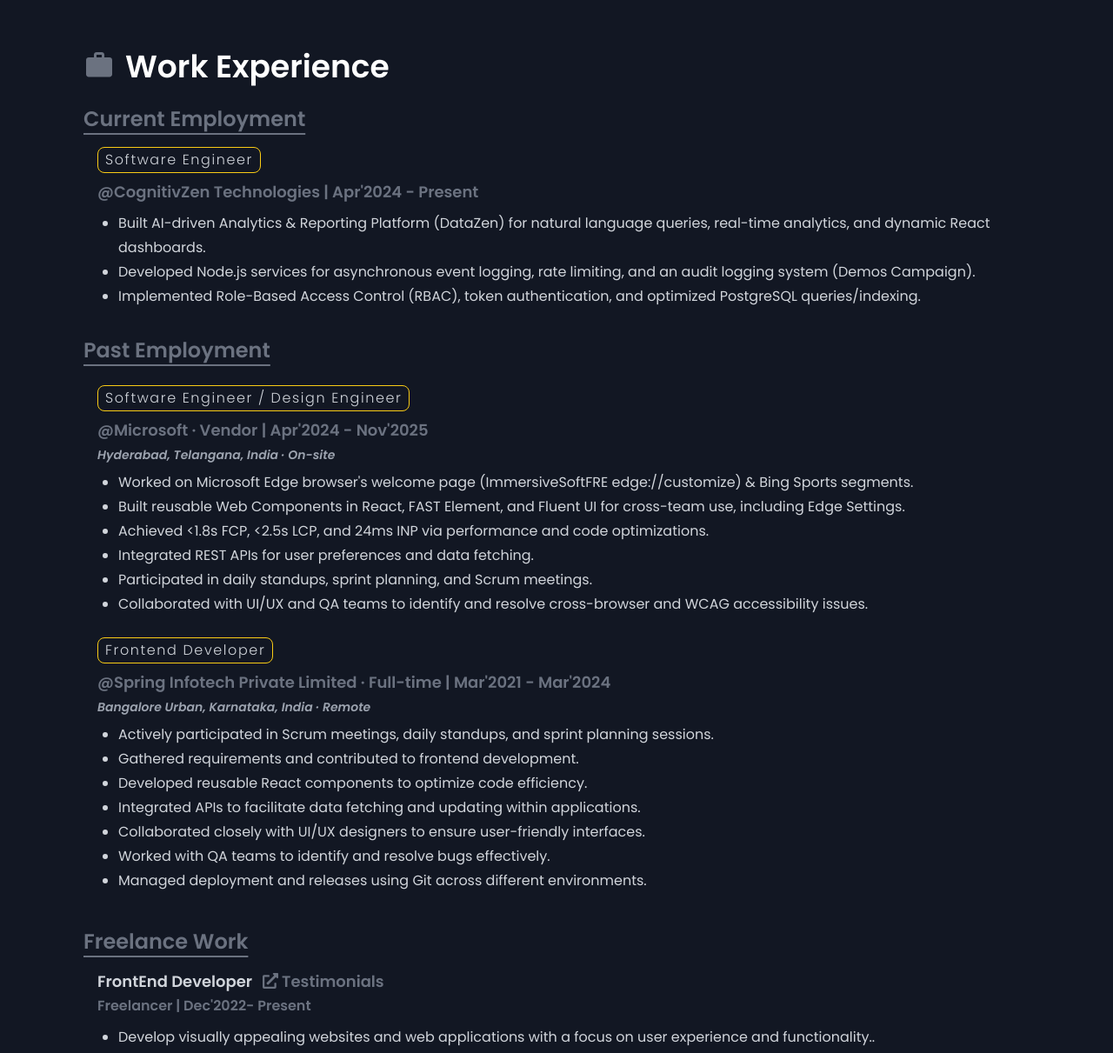
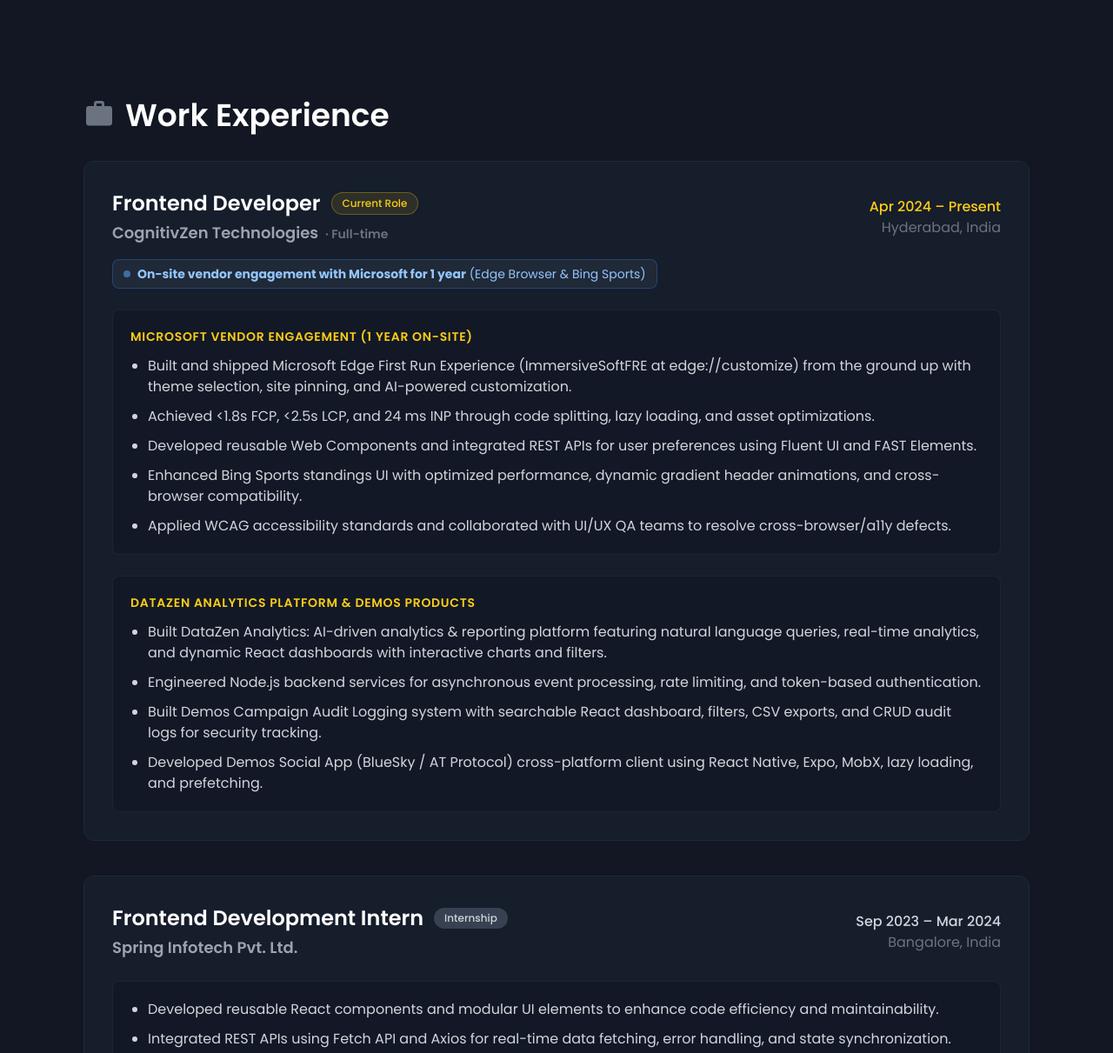
Before and after one commit to CodeBustler/my-portfolio, a React (Vite) app: page / in a window 1280 px wide. Shown: the part 1548-2759 px from the top of the page at 87% size. Built offline with nearby package versions, Linux system fonts and the light colour scheme; grey boxes are pictures that could not be loaded.

Commit message:
feat: implement initial project structure with HeroSection, PastWork, Skills, and AboutMe components

```diff
--- a/src/components/AboutMe.jsx
+++ b/src/components/AboutMe.jsx
@@ -59,19 +59,17 @@
 								<PiHandWavingFill className="inline mb-1 rotate-12 " />{" "}
 								Hey there,
 							</span>{" "}
-							I'm Mallikarjun Mavnoor, a Frontend &amp; Full Stack Developer with <span className="font-bold text-gray-200">5+ years of experience</span> currently based in Hyderabad, India. I hold a{" "}
+							I'm Mallikarjun Mavnoor, a Frontend Developer with <span className="font-bold text-gray-200">3+ years of experience</span> in React.js, JavaScript, TypeScript, and UI Development, with working knowledge of Node.js, Express.js &amp; PostgreSQL, currently based in Hyderabad, India. I hold a{" "}
 							<span className=" underline underline-offset-4 font-semibold text-gray-200">
 								B.Tech in Computer Science &amp; Engineering
 							</span>{" "}
-							from JNTUH (Jawaharlal Nehru Technological University Hyderabad, 2016-2021) and specialize in{" "}
-							<span className=" underline underline-offset-4 font-semibold text-gray-200">
-								React.js, Web Components, Node.js, Express &amp; PostgreSQL.
-							</span>
+							from JNTUH (Jawaharlal Nehru Technological University Hyderabad, 2016 - 2021).
 						</p>
-						<ul className="text-gray-400 leading-7 list-disc list-inside pt-5 gap-2 flex flex-col">
-							<li>Currently working at <span className="font-semibold text-gray-200">CognitivZen Technologies</span> as a Frontend / Full Stack Developer, building AI-driven analytics dashboards (DataZen) and security audit systems (Demos Campaign).</li>
-							<li>Shipped <span className="font-semibold text-gray-200">Microsoft Edge Immersive SoftFRE</span> (<a target="_blank" rel="noreferrer" href="edge://customize" className="font-semibold text-blue-400">edge://customize</a>), optimizing layout customization and achieving &lt;1.8s FCP, &lt;2.5s LCP, and 24ms INP.</li>
-							<li>Experienced with automated testing using Jest, React Testing Library, and Playwright.</li>
+						<ul className="text-gray-400 leading-7 list-disc list-inside pt-5 gap-2.5 flex flex-col">
+							<li>Frontend Developer at <span className="font-semibold text-gray-200">CognitivZen Technologies</span> (Apr 2024 – Present), including an <span className="font-semibold text-gray-200">on-site vendor engagement with Microsoft for 1 year</span>.</li>
+							<li>Built &amp; shipped <span className="font-semibold text-gray-200">Microsoft Edge Immersive SoftFRE</span> (<a target="_blank" rel="noreferrer" href="edge://customize" className="font-semibold text-blue-400">edge://customize</a>), achieving &lt;1.8s FCP, &lt;2.5s LCP, and 24 ms INP, and enhanced Bing Sports standings UI.</li>
+							<li>Engineered AI-driven analytics dashboards (<span className="font-semibold text-gray-200">DataZen</span>), security audit logging systems (<span className="font-semibold text-gray-200">Demos Campaign</span>), and cross-platform social networking (<span className="font-semibold text-gray-200">Demos Social App</span> via AT Protocol).</li>
+							<li>Former Frontend Development Intern at <span className="font-semibold text-gray-200">Spring Infotech Pvt. Ltd.</span> (Sep 2023 – Mar 2024), developing reusable React components and integrating REST APIs in Agile sprints.</li>
 						</ul>
 						{/*----------------------------------------------*/}
 						{/***************** WHAT I DO ? ******************/}
@@ -198,10 +196,10 @@
 									link={
 										"tel:+919032222925"
 									}
-									title={"+91 9032222925"}
+									title={"+91 9032222925 • +91 9110766839"}
 								>
-									<PiPhoneCallFill className="text-2xl text-green-500" />
-									<div>+91 9032222925</div>
+									<PiPhoneCallFill className="text-2xl text-green-500 shrink-0" />
+									<div>+91 9032222925 • 9110766839</div>
 								</ContactLinks>
 								<ContactLinks
 									link={
--- a/src/components/PastWork.jsx
+++ b/src/components/PastWork.jsx
@@ -34,30 +34,35 @@
 		},
 	];
 
-	const dailyWork = {
-		microsoftVendor: [
-			"Worked on Microsoft Edge browser's welcome page (ImmersiveSoftFRE edge://customize) & Bing Sports segments.",
-			"Built reusable Web Components in React, FAST Element, and Fluent UI for cross-team use, including Edge Settings.",
-			"Achieved <1.8s FCP, <2.5s LCP, and 24ms INP via performance and code optimizations.",
-			"Integrated REST APIs for user preferences and data fetching.",
-			"Participated in daily standups, sprint planning, and Scrum meetings.",
-			"Collaborated with UI/UX and QA teams to identify and resolve cross-browser and WCAG accessibility issues."
+	const cognitivZenHighlights = [
+		{
+			category: "Microsoft Vendor Engagement (1 Year On-site)",
+			items: [
+				"Built and shipped Microsoft Edge First Run Experience (ImmersiveSoftFRE at edge://customize) from the ground up with theme selection, site pinning, and AI-powered customization.",
+				"Achieved <1.8s FCP, <2.5s LCP, and 24 ms INP through code splitting, lazy loading, and asset optimizations.",
+				"Developed reusable Web Components and integrated REST APIs for user preferences using Fluent UI and FAST Elements.",
+				"Enhanced Bing Sports standings UI with optimized performance, dynamic gradient header animations, and cross-browser compatibility.",
+				"Applied WCAG accessibility standards and collaborated with UI/UX QA teams to resolve cross-browser/a11y defects.",
 			],
-		cognitivZen: [
-			"Built AI-driven Analytics & Reporting Platform (DataZen) for natural language queries, real-time analytics, and dynamic React dashboards.",
-			"Developed Node.js services for asynchronous event logging, rate limiting, and an audit logging system (Demos Campaign).",
-			"Implemented Role-Based Access Control (RBAC), token authentication, and optimized PostgreSQL queries/indexing."
+		},
+		{
+			category: "DataZen Analytics Platform & Demos Products",
+			items: [
+				"Built DataZen Analytics: AI-driven analytics & reporting platform featuring natural language queries, real-time analytics, and dynamic React dashboards with interactive charts and filters.",
+				"Engineered Node.js backend services for asynchronous event processing, rate limiting, and token-based authentication.",
+				"Built Demos Campaign Audit Logging system with searchable React dashboard, filters, CSV exports, and CRUD audit logs for security tracking.",
+				"Developed Demos Social App (BlueSky / AT Protocol) cross-platform client using React Native, Expo, MobX, lazy loading, and prefetching.",
 			],
-		springInfotech: [
-			"Actively participated in Scrum meetings, daily standups, and sprint planning sessions.",
-			"Gathered requirements and contributed to frontend development.",
-			"Developed reusable React components to optimize code efficiency.",
-			"Integrated APIs to facilitate data fetching and updating within applications.",
-			"Collaborated closely with UI/UX designers to ensure user-friendly interfaces.",
-			"Worked with QA teams to identify and resolve bugs effectively.",
-			"Managed deployment and releases using Git across different environments."
-		]
-	};
+		},
+	];
+
+	const springInfotechHighlights = [
+		"Developed reusable React components and modular UI elements to enhance code efficiency and maintainability.",
+		"Integrated REST APIs using Fetch API and Axios for real-time data fetching, error handling, and state synchronization.",
+		"Collaborated closely with UI/UX designers to implement pixel-perfect, responsive layouts across devices.",
+		"Worked with QA teams to identify, debug, and resolve UI defects and cross-browser compatibility issues.",
+		"Actively participated in daily standups, sprint planning, and Agile/Scrum delivery cycles.",
+	];
 
 	// -------------------------------------------------------------
 	return (
@@ -69,68 +74,84 @@
 				<MdWork className="text-gray-500 mb-1" />
 				Work Experience
 			</h1>
-			{/* CURRENT EMPLOYMENT */}
+
+			{/* WORK HISTORY TIMELINE */}
+			<div className="mt-8 space-y-10">
+				{/* 1. COGNITIVZEN TECHNOLOGIES */}
+				<div className="border border-gray-800 bg-[#161d2b] p-6 md:p-8 rounded-xl relative hover:border-yellow-400/40 transition">
+					<div className="flex flex-col md:flex-row md:items-center justify-between gap-2">
 						<div>
-				<div className="text-gray-500 text-2xl mt-6 underline underline-offset-8">
-					Current Employment
+							<div className="flex flex-wrap items-center gap-3">
+								<h2 className="text-xl md:text-2xl text-white font-semibold">
+									Frontend Developer
+								</h2>
+								<span className="text-xs bg-yellow-400/10 text-yellow-400 border border-yellow-400/30 px-3 py-1 rounded-full font-medium">
+									Current Role
+								</span>
+							</div>
+							<div className="text-gray-400 text-lg mt-1">
+								CognitivZen Technologies
+								<span className="text-gray-500 text-sm ml-2">· Full-time</span>
+							</div>
+						</div>
+						<div className="text-gray-400 md:text-right text-sm md:text-base font-normal">
+							<div className="text-yellow-400 font-medium">Apr 2024 – Present</div>
+							<div className="text-gray-500">Hyderabad, India</div>
+						</div>
 					</div>
 
-				{/* COGNITIVZEN ROLE */}
-				<div className="text-gray-300 leading-7 m-4">
-					<h2 className="font-light text-md tracking-widest border inline-block border-1 border-yellow-400 rounded-lg pl-2 pr-2 mb-2">
-						Software Engineer
-					</h2>
-					<div className="text-gray-500 text-lg">
-						@CognitivZen Technologies | Apr'2024 - Present
+					{/* ENGAGEMENT CALLOUT */}
+					<div className="mt-4 inline-flex items-center gap-2 px-3 py-1.5 rounded-lg bg-[#1F2937] border border-blue-500/30 text-blue-300 text-sm font-normal">
+						<span className="w-2 h-2 rounded-full bg-blue-400 animate-pulse"></span>
+						<span><strong>On-site vendor engagement with Microsoft for 1 year</strong> (Edge Browser &amp; Bing Sports)</span>
 					</div>
-					<ul className="font-normal list-disc ml-6 mt-2">
-						{dailyWork.cognitivZen.map((task, index) => (
-							<li key={`cognitivZen-${index}`}>{task}</li>
+
+					{/* DETAILS */}
+					<div className="mt-6 space-y-6">
+						{cognitivZenHighlights.map((section, sIdx) => (
+							<div key={sIdx} className="bg-[#121723]/60 p-5 rounded-lg border border-gray-800/80">
+								<h3 className="text-yellow-400 text-sm uppercase tracking-wider font-semibold mb-3">
+									{section.category}
+								</h3>
+								<ul className="font-normal text-gray-300 space-y-2.5 list-disc ml-5 text-sm md:text-base leading-relaxed">
+									{section.items.map((task, tIdx) => (
+										<li key={tIdx}>{task}</li>
 									))}
 								</ul>
 							</div>
+						))}
+					</div>
 				</div>
 
-			{/* PAST EMPLOYMENT */}
+				{/* 2. SPRING INFOTECH PVT. LTD. */}
+				<div className="border border-gray-800 bg-[#161d2b] p-6 md:p-8 rounded-xl hover:border-gray-700 transition">
+					<div className="flex flex-col md:flex-row md:items-center justify-between gap-2">
 						<div>
-				<div className="text-gray-500 text-2xl mt-8 underline underline-offset-8">
-					Past Employment
+							<div className="flex flex-wrap items-center gap-3">
+								<h2 className="text-xl md:text-2xl text-white font-semibold">
+									Frontend Development Intern
+								</h2>
+								<span className="text-xs bg-gray-700 text-gray-300 px-3 py-1 rounded-full font-medium">
+									Internship
+								</span>
+							</div>
+							<div className="text-gray-400 text-lg mt-1">
+								Spring Infotech Pvt. Ltd.
+							</div>
+						</div>
+						<div className="text-gray-400 md:text-right text-sm md:text-base font-normal">
+							<div className="text-gray-300 font-medium">Sep 2023 – Mar 2024</div>
+							<div className="text-gray-500">Bangalore, India</div>
+						</div>
 					</div>
 
-				{/* MICROSOFT ROLE */}
-				<div className="text-gray-300 leading-7 m-4 mt-6">
-					<h2 className="font-light text-md tracking-widest border inline-block border-1 border-yellow-400 rounded-lg pl-2 pr-2 mb-2">
-						Software Engineer / Design Engineer
-					</h2>
-					<div className="text-gray-500 text-lg">
-						@Microsoft · Vendor | Apr'2024 - Nov'2025
-					</div>
-					<div className="text-gray-400 text-sm italic mt-1">
-						Hyderabad, Telangana, India · On-site
-					</div>
-					<ul className="font-normal list-disc ml-6 mt-2">
-						{dailyWork.microsoftVendor.map((task, index) => (
-							<li key={`microsoft-${index}`}>{task}</li>
+					<div className="mt-6 bg-[#121723]/60 p-5 rounded-lg border border-gray-800/80">
+						<ul className="font-normal text-gray-300 space-y-2.5 list-disc ml-5 text-sm md:text-base leading-relaxed">
+							{springInfotechHighlights.map((task, index) => (
+								<li key={index}>{task}</li>
 							))}
 						</ul>
 					</div>
-
-				{/* SPRING INFOTECH ROLE */}
-				<div className="text-gray-300 leading-7 m-4 mt-6">
-					<h2 className="font-light text-md tracking-widest border inline-block border-1 border-yellow-400 rounded-lg pl-2 pr-2 mb-2">
-						Frontend Developer
-					</h2>
-					<div className="text-gray-500 text-lg">
-						@Spring Infotech Private Limited · Full-time | Mar'2021 - Mar'2024
-					</div>
-					<div className="text-gray-400 text-sm italic mt-1">
-						Bangalore Urban, Karnataka, India · Remote
-					</div>
-					<ul className="font-normal list-disc ml-6 mt-2">
-						{dailyWork.springInfotech.map((task, index) => (
-							<li key={`spring-${index}`}>{task}</li>
-						))}
-					</ul>
 				</div>
 			</div>
 			<div className="text-gray-500 text-2xl mt-10 underline underline-offset-8">
--- a/src/components/Skills.jsx
+++ b/src/components/Skills.jsx
@@ -8,37 +8,53 @@
 	// ******************* SKILLS LIST *******************
 	//----------------------------------------------------
 	const frontEndSkills = [
-		"ReactJS 19",
 		"JavaScript (ES6+)",
+		"TypeScript",
+		"React 19",
 		"Redux Toolkit",
+		"React Router",
+		"Axios",
+		"React Native",
+	];
+
+	const uiTechnologies = [
+		"HTML5",
+		"CSS3",
+		"Tailwind CSS",
+		"Sass",
 		"Web Components",
 		"Microsoft Fluent UI",
-		"FAST Element",
-		"React Router DOM",
-		"Axios & Fetch API",
-		"Tailwind CSS",
-		"SASS / CSS3",
-		"HTML5",
+		"FAST Elements",
 		"Accessibility (WCAG)",
-	];
-
-	const backendAndCloud = [
-		"Node.js & Express.js",
-		"PostgreSQL",
-		"REST APIs & Webhooks",
-		"JWT Authentication",
-		"MSAL (Microsoft Auth Library)",
-		"Firebase Auth & Firestore",
 	];
 
 	const testingSkills = [
 		"Jest",
 		"React Testing Library",
-		"Playwright (E2E Testing)",
 	];
 
-	const versionControl = ["Git & GitHub", "Azure Repos"];
-	const tools = ["VS Code", "Cursor IDE", "Antigravity IDE"];
+	const backendSkills = [
+		"Node.js",
+		"Express.js",
+		"PostgreSQL",
+		"REST APIs",
+		"Webhooks",
+	];
+
+	const authSkills = [
+		"JWT",
+		"MSAL (Microsoft Authentication Library)",
+	];
+
+	const toolsAndMethodologies = [
+		"Git & GitHub",
+		"Azure Repos",
+		"VS Code",
+		"Jira",
+		"Agile / Scrum",
+		"Chrome DevTools",
+		"Redux DevTools",
+	];
 	//----------------------------------------------------
 
 	return (
@@ -49,101 +65,124 @@
 				<span className="text-gray-500 text-2xl">&amp; Technologies</span>
 			</h1>
 			<p className="text-gray-300 mt-5 leading-7">
-				Frontend &amp; Full-Stack Engineer with over <span className="font-bold">5+ years of experience</span> building performant, accessible, and scalable web applications. Proficient in <span className="font-bold">React.js</span>, <span className="font-bold">JavaScript (ES6+)</span>, <span className="font-bold">Web Components</span>, <span className="font-bold">Node.js</span>, and <span className="font-bold">PostgreSQL</span>. Experienced in state management, automated testing (Jest, Playwright), micro-frontend architectures, and cloud integration.
+				Frontend Developer with over <span className="font-bold text-white">3+ years of experience</span> in <span className="font-bold text-white">React.js, JavaScript, and TypeScript</span>, UI Development, and working knowledge of <span className="font-bold text-white">Node.js, Express.js &amp; PostgreSQL</span>. Specialized in building high-performance, accessible (WCAG), and responsive enterprise applications with reusable Web Components, dynamic state management, and modern developer workflows.
 			</p>
 
 			{/*----------------------------------------------*/}
 			{/************** FRONTEND SKILLS ***************/}
 			{/*----------------------------------------------*/}
-			<div>
-				<h2 className=" mt-8 mb-5 font-semibold text-xl text-gray-500">
-					Front-End &amp; UI Technologies
+			<div className="mt-8">
+				<h2 className="mb-5 font-semibold text-xl text-gray-500 flex items-center gap-2">
+					<span className="w-2 h-2 rounded-full bg-yellow-400 inline-block"></span>
+					Frontend Development
 				</h2>
-				<div className="grid grid-cols-1 md:grid-cols-3 lg:grid-cols-4 gap-6">
+				<div className="grid grid-cols-1 sm:grid-cols-2 md:grid-cols-3 lg:grid-cols-4 gap-4">
 					{frontEndSkills.map((skill, index) => (
 						<div
 							key={index}
-							className="bg-[#1D2430] py-4 px-6 rounded-lg flex items-center gap-2 hover:outline outline-1 outline-gray-600"
+							className="bg-[#1D2430] py-3 px-5 rounded-lg flex items-center gap-3 border border-gray-800 hover:border-yellow-400/50 hover:bg-[#232c3a] transition"
 						>
-							<HiCheckCircle className="text-2xl text-green-500" />
-							{skill}
+							<HiCheckCircle className="text-xl text-green-400 shrink-0" />
+							<span className="text-gray-200 text-sm font-medium">{skill}</span>
 						</div>
 					))}
 				</div>
 			</div>
+
 			{/*----------------------------------------------*/}
-			{/************** BACKEND, TESTING & CLOUD ***************/}
+			{/************** UI TECHNOLOGIES ***************/}
 			{/*----------------------------------------------*/}
-			<div className="grid grid-cols-1 md:grid-cols-2 lg:grid-cols-4 gap-10">
-				<div>
-					<h2 className=" mt-10 mb-5 font-semibold text-xl text-gray-500">
-						Backend &amp; Cloud Services
+			<div className="mt-8">
+				<h2 className="mb-5 font-semibold text-xl text-gray-500 flex items-center gap-2">
+					<span className="w-2 h-2 rounded-full bg-blue-400 inline-block"></span>
+					UI Technologies &amp; Design Systems
 				</h2>
-					<div className="flex flex-col gap-4">
-						{backendAndCloud.map((skill, index) => (
+				<div className="grid grid-cols-1 sm:grid-cols-2 md:grid-cols-3 lg:grid-cols-4 gap-4">
+					{uiTechnologies.map((skill, index) => (
 						<div
 							key={index}
-								className="bg-[#1D2430] py-4 px-6 rounded-lg flex items-center gap-2 hover:outline outline-1 outline-gray-600"
+							className="bg-[#1D2430] py-3 px-5 rounded-lg flex items-center gap-3 border border-gray-800 hover:border-blue-400/50 hover:bg-[#232c3a] transition"
 						>
-								<HiCheckCircle className="text-2xl text-green-500" />
-								{skill}
+							<HiCheckCircle className="text-xl text-green-400 shrink-0" />
+							<span className="text-gray-200 text-sm font-medium">{skill}</span>
 						</div>
 					))}
 				</div>
 			</div>
+
 			{/*----------------------------------------------*/}
-				{/******************* TESTING ******************/}
+			{/************** BACKEND, TESTING, AUTH & TOOLS ***************/}
 			{/*----------------------------------------------*/}
+			<div className="grid grid-cols-1 md:grid-cols-2 lg:grid-cols-4 gap-8 mt-10">
+				{/* BACKEND */}
 				<div>
-					<h2 className=" mt-10 mb-5 font-semibold text-xl text-gray-500">
-						Automated Testing
+					<h2 className="mb-4 font-semibold text-lg text-gray-400 flex items-center gap-2">
+						<span className="w-2 h-2 rounded-full bg-emerald-400 inline-block"></span>
+						Backend (Working Knowledge)
 					</h2>
-					<div className="flex flex-col gap-4">
-						{testingSkills.map((skill, index) => (
+					<div className="flex flex-col gap-3">
+						{backendSkills.map((skill, index) => (
 							<div
 								key={index}
-								className="bg-[#1D2430] py-4 px-6 rounded-lg flex items-center gap-2 hover:outline outline-1 outline-gray-600"
+								className="bg-[#1D2430] py-3 px-5 rounded-lg flex items-center gap-3 border border-gray-800 hover:border-emerald-400/50 hover:bg-[#232c3a] transition"
 							>
-								<HiCheckCircle className="text-2xl text-green-500" />
-								{skill}
+								<HiCheckCircle className="text-xl text-green-400 shrink-0" />
+								<span className="text-gray-200 text-sm font-medium">{skill}</span>
 							</div>
 						))}
 					</div>
 				</div>
-				{/*----------------------------------------------*/}
-				{/************** VERSION CONTROL ***************/}
-				{/*----------------------------------------------*/}
+
+				{/* TESTING */}
 				<div>
-					<h2 className=" mt-10 mb-5 font-semibold text-xl text-gray-500">
-						Version Control
+					<h2 className="mb-4 font-semibold text-lg text-gray-400 flex items-center gap-2">
+						<span className="w-2 h-2 rounded-full bg-purple-400 inline-block"></span>
+						Testing &amp; Quality
 					</h2>
-					<div className="flex flex-col gap-4">
-						{versionControl.map((skill, index) => (
+					<div className="flex flex-col gap-3">
+						{testingSkills.map((skill, index) => (
 							<div
 								key={index}
-								className="bg-[#1D2430] py-4 px-6 rounded-lg flex items-center gap-2 hover:outline outline-1 outline-gray-600"
+								className="bg-[#1D2430] py-3 px-5 rounded-lg flex items-center gap-3 border border-gray-800 hover:border-purple-400/50 hover:bg-[#232c3a] transition"
 							>
-								<HiCheckCircle className="text-2xl text-green-500" />
-								{skill}
+								<HiCheckCircle className="text-xl text-green-400 shrink-0" />
+								<span className="text-gray-200 text-sm font-medium">{skill}</span>
+							</div>
+						))}
+					</div>
+
+					{/* AUTHENTICATION */}
+					<h2 className="mt-8 mb-4 font-semibold text-lg text-gray-400 flex items-center gap-2">
+						<span className="w-2 h-2 rounded-full bg-pink-400 inline-block"></span>
+						Authentication
+					</h2>
+					<div className="flex flex-col gap-3">
+						{authSkills.map((skill, index) => (
+							<div
+								key={index}
+								className="bg-[#1D2430] py-3 px-5 rounded-lg flex items-center gap-3 border border-gray-800 hover:border-pink-400/50 hover:bg-[#232c3a] transition"
+							>
+								<HiCheckCircle className="text-xl text-green-400 shrink-0" />
+								<span className="text-gray-200 text-sm font-medium">{skill}</span>
 							</div>
 						))}
 					</div>
 				</div>
-				{/*----------------------------------------------*/}
-				{/********************* TOOLS ********************/}
-				{/*----------------------------------------------*/}
-				<div>
-					<h2 className=" mt-10 mb-5 font-semibold text-xl text-gray-500">
-						IDEs &amp; Environments
+
+				{/* TOOLS & METHODOLOGIES (Spanning 2 columns on lg screens) */}
+				<div className="lg:col-span-2">
+					<h2 className="mb-4 font-semibold text-lg text-gray-400 flex items-center gap-2">
+						<span className="w-2 h-2 rounded-full bg-cyan-400 inline-block"></span>
+						Tools, Debugging &amp; Methodologies
 					</h2>
-					<div className="flex flex-col gap-4">
-						{tools.map((skill, index) => (
+					<div className="grid grid-cols-1 sm:grid-cols-2 gap-3">
+						{toolsAndMethodologies.map((skill, index) => (
 							<div
 								key={index}
-								className="bg-[#1D2430] py-4 px-6 rounded-lg flex items-center gap-2 hover:outline outline-1 outline-gray-600"
+								className="bg-[#1D2430] py-3 px-5 rounded-lg flex items-center gap-3 border border-gray-800 hover:border-cyan-400/50 hover:bg-[#232c3a] transition"
 							>
-								<HiCheckCircle className="text-2xl text-green-500" />
-								{skill}
+								<HiCheckCircle className="text-xl text-green-400 shrink-0" />
+								<span className="text-gray-200 text-sm font-medium">{skill}</span>
 							</div>
 						))}
 					</div>
```
Also changed, not shown: src/components/HeroSection.jsx (+13 -12 lines). Lines whose indentation alone changed are shown as unchanged.
